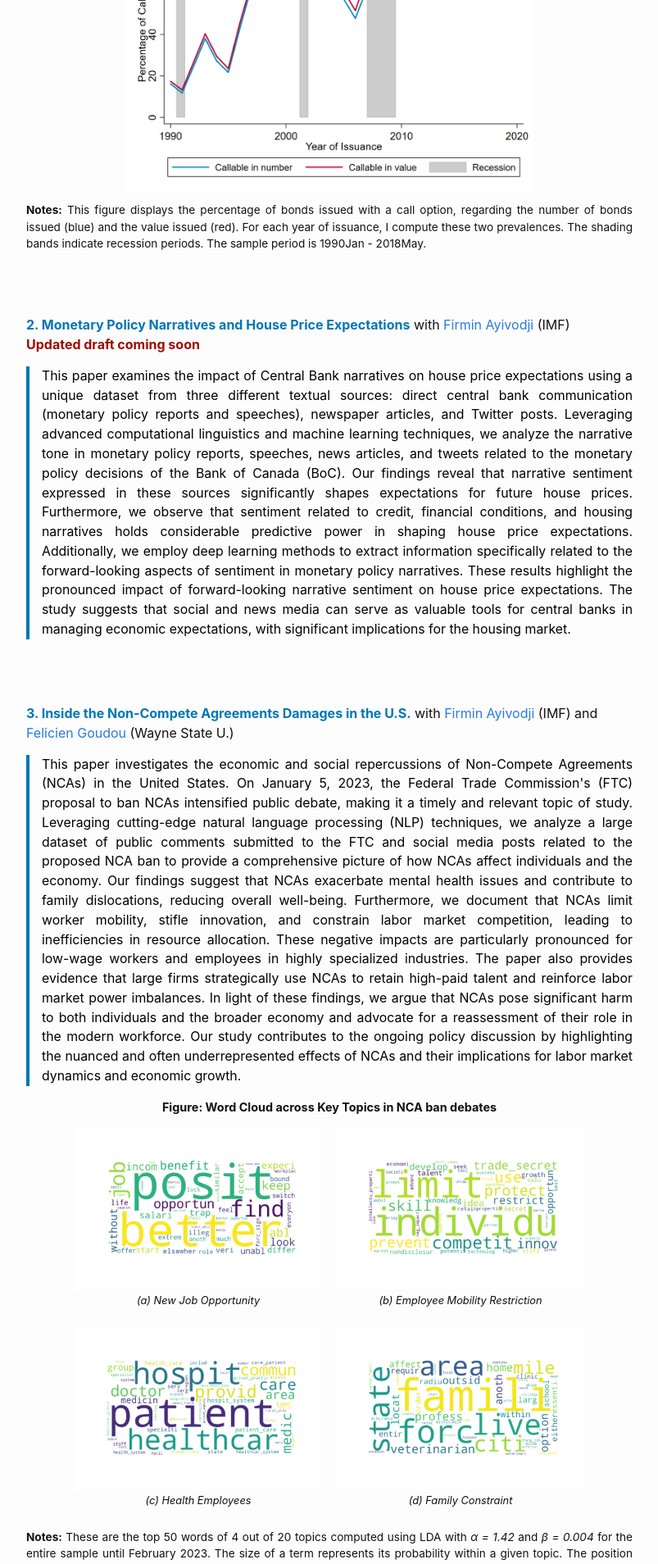
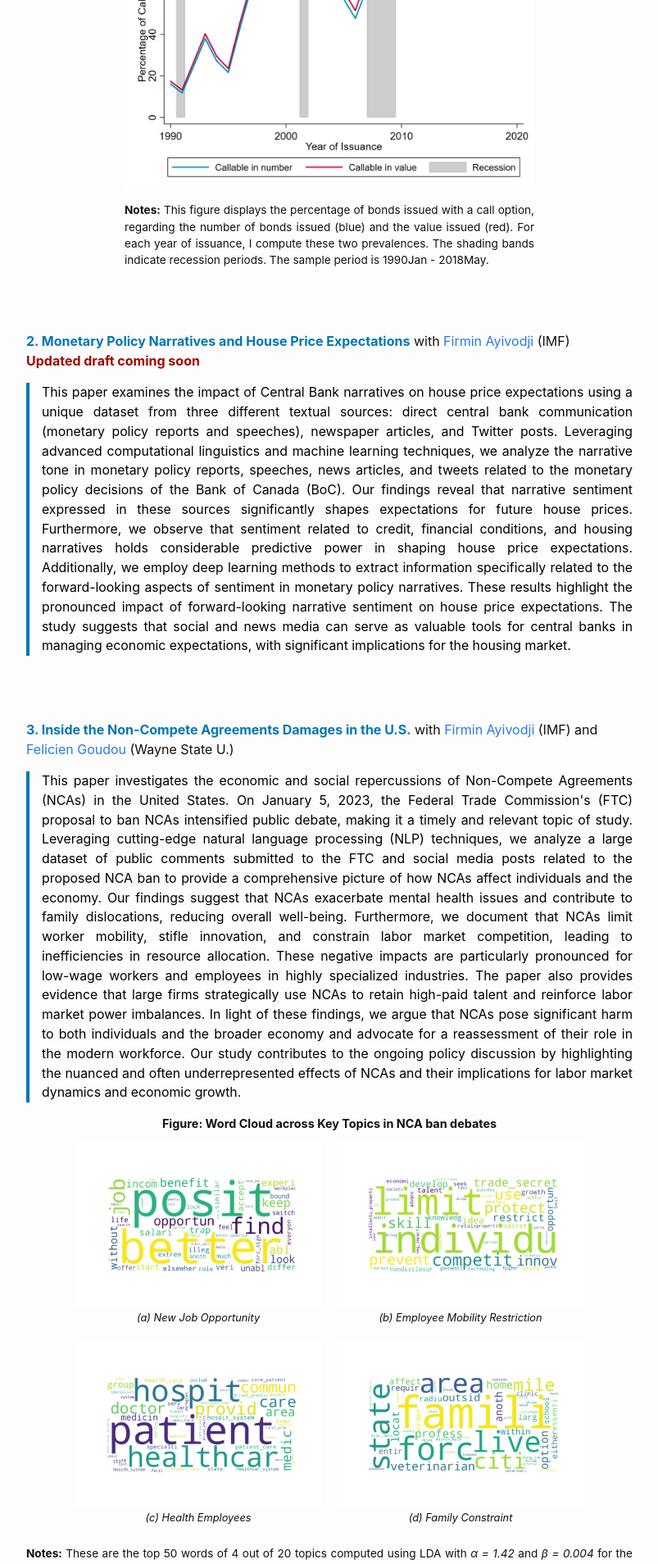
Before and after one commit to justedjabakou/justedjabakou.github.io, a Jekyll site: the page built from 2_research.md, in a window 1280 px wide. Shown: the part 858-2766 px from the top of the page at 82% size, without its empty margins (238-1041 px from the left). Built offline with Jekyll 4.4.1, drawn with Linux system fonts in a browser that asks for light colours.

Commit message:
Update 2_research.md

```diff
--- a/2_research.md
+++ b/2_research.md
@@ -19,9 +19,9 @@ permalink: /research/
     <span style="font-size:90%;"><b>Figure: Percentage of Callable Bonds by Year of Issuance</b></span>
     <img src="/assets/JMP/Fig_callable_share.png" alt="Percentage of Callable Bonds by Year of Issuance" width="500px"><br>
 </div>
-<p align="justify" style="font-size:85%; margin-top: 1em; margin-bottom: 1em;">
+<div style="width: 500px; font-size:85%; margin-top: 1em; margin-bottom: 1em; margin-left: auto; margin-right: auto; text-align: justify;">
     <b>Notes:</b> This figure displays the percentage of bonds issued with a call option, regarding the number of bonds issued (blue) and the value issued (red). For each year of issuance, I compute these two prevalences. The shading bands indicate recession periods. The sample period is 1990Jan - 2018May.
-</p>
+</div>
 
 <br/><br/>
 
```
